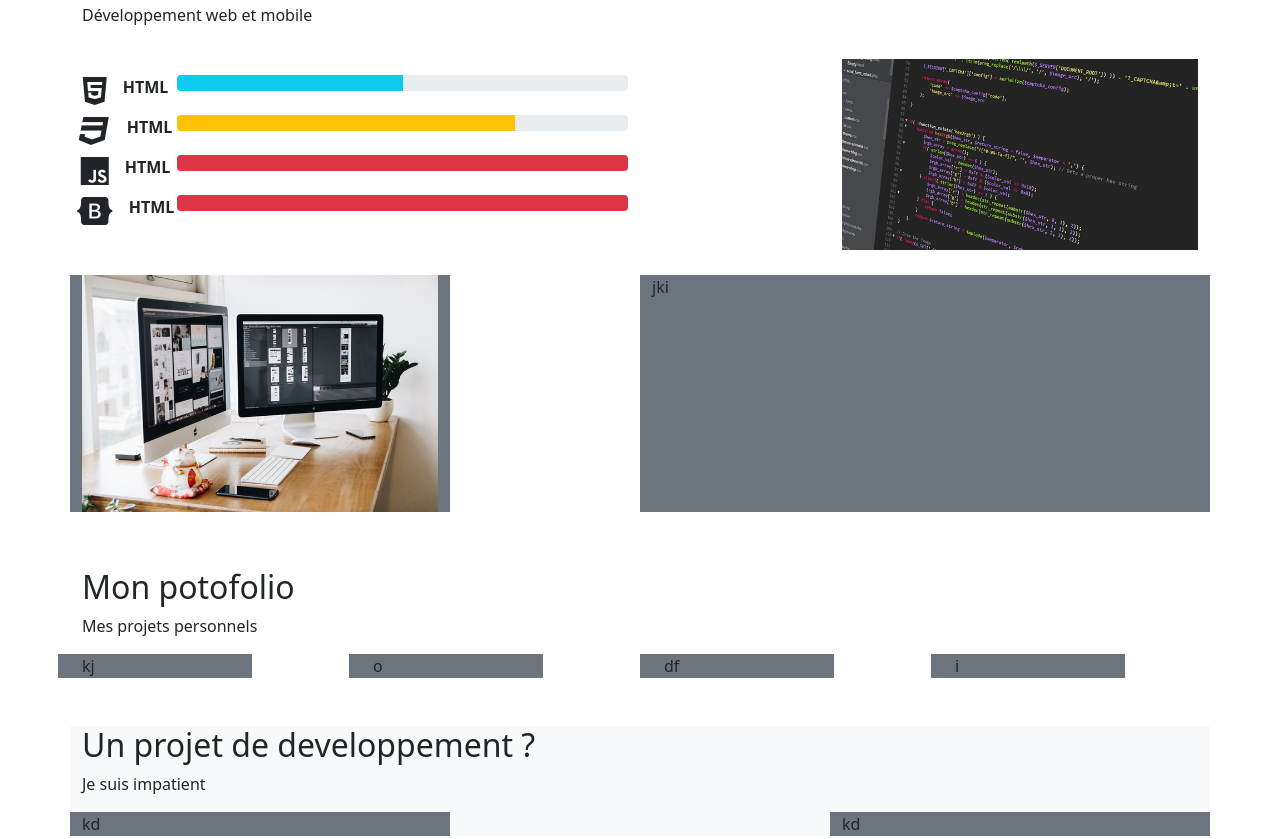
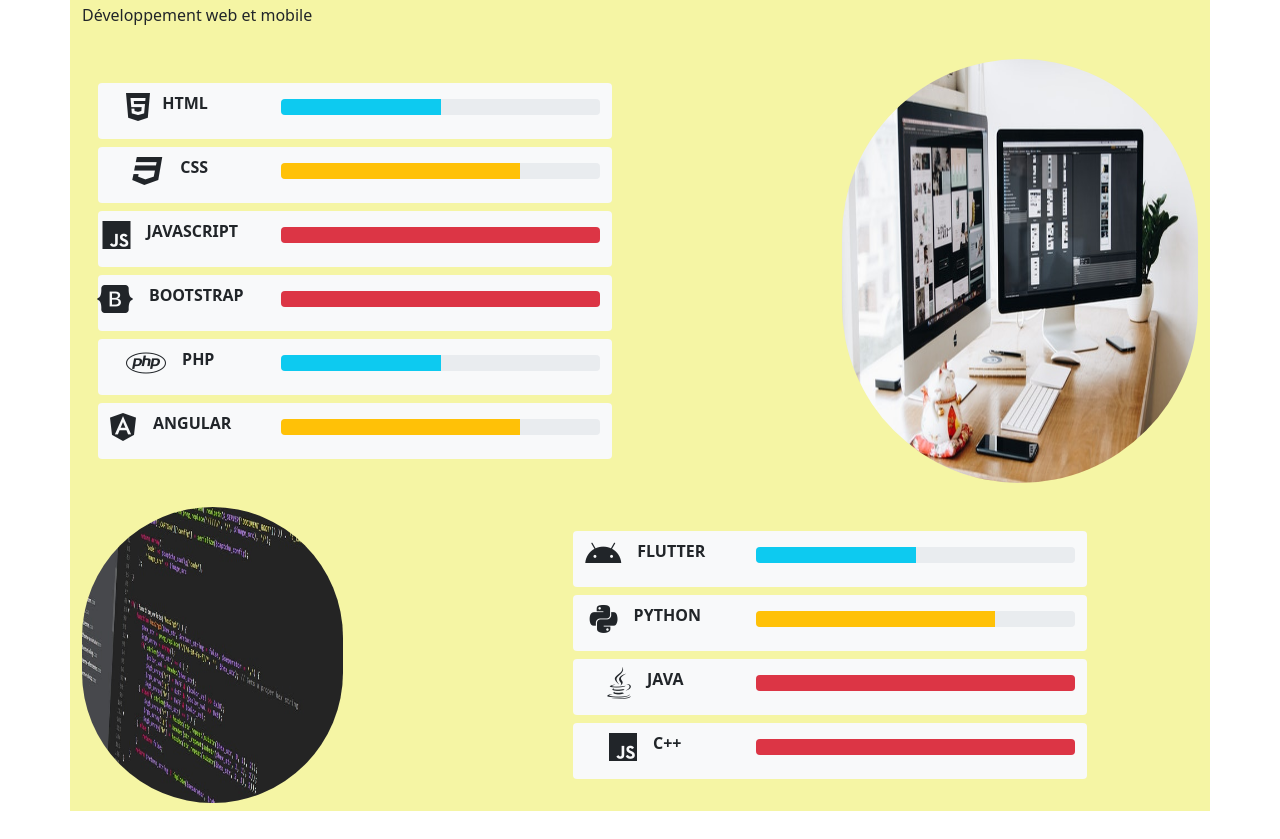
Before and after one commit to ValereCode/portofolio, a plain HTML site: page portofolio/index.html in a window 1280 px wide. Shown: the part 764-1603 px from the top of the page. Drawn offline with nearby package versions, Linux system fonts and the light colour scheme.

Commit message:
les progress bar

```diff
--- a/portofolio/index.html
+++ b/portofolio/index.html
@@ -49,7 +49,7 @@
     </header>
 
     <main>
-        <section>
+        <section id="presentation">
             <div class="container my-3">
                 <div class="row gy-4 gx-md-3">
                     <div class="col-12 col-sm-6 text-center">
@@ -66,84 +66,176 @@
         </section>
 
         <section>
-            <div class="container bg-body bg-gradient">
+            <div class="container" id="expertise">
                 <div class="row my-2">
                     <h2>Mon expertise</h2> <br>
                     <p>Développement web et mobile</p>
                 </div>
+
                 <div class="row my-2">
                     <div class="col-12 col-md-6 my-2">
-                        <div class="py-3 bg-white">
-                            <div class="row">
-                                <div class="col-5 col-sm-4 col-md-3 col-xl-2">
+                        <div class="py-3 rounded">
+
+                            <div class="row bg-light mx-3 rounded-2 my-2">
+
+                                <div class="col-6 col-sm-5 col-md-4 col-xl-3 py-2">
                                     <div class="d-flex justify-content-center">
-                                        <i class="fab fa-brands fa-html5 fa-2x mx-3"></i>
-                                        <p class="fw-bolder">HTML</p>
+                                        <div class="col-4">
+                                            <i class="fab fa-brands fa-html5 fa-2x mx-3"></i>
+                                        </div>
+                                        <div class="col-6 offset-2">
+                                            <p class="fw-bolder">HTML</p>
+                                        </div>
                                     </div>
                                 </div>
-                                <div class="col">
+
+                                <div class="col offset-1 py-3">
                                     <div class="progress">
                                         <div class="progress-bar bg-info" role="progressbar" style="width: 50%" aria-valuenow="50" aria-valuemin="0" aria-valuemax="100"></div>
                                     </div>
                                 </div>
                             </div>
 
-                            <div class="row">
-                                <div class="col-5 col-sm-4 col-md-3 col-xl-2">
+                            <div class="row bg-light mx-3 rounded-2 my-2">
+                                <div class="col-6 col-sm-5 col-md-4 col-xl-3 py-2">
                                     <div class="d-flex justify-content-center">
                                         <i class="fab fa-brands fa-css3 fa-2x mx-3"></i>
-                                        <p class="fw-bolder">HTML</p>
+                                        <p class="fw-bolder">CSS</p>
                                     </div>
                                 </div>
-                                <div class="col">
+                                <div class="col offset-1 py-3">
                                     <div class="progress">
                                         <div class="progress-bar bg-warning" role="progressbar" style="width: 75%" aria-valuenow="75" aria-valuemin="0" aria-valuemax="100"></div>
                                     </div>
                                 </div>
                             </div>
 
-                            <div class="row">
-                                <div class="col-5 col-sm-4 col-md-3 col-xl-2">
+                            <div class="row bg-light mx-3 rounded-2 my-2">
+                                <div class="col-6 col-sm-5 col-md-4 col-xl-3 py-2">
                                     <div class="d-flex justify-content-center">
                                         <i class="fab fa-brands fa-js fa-2x mx-3"></i>
-                                        <p class="fw-bolder">HTML</p>
+                                        <p class="fw-bolder">JAVASCRIPT</p>
                                     </div>
                                 </div>
-                                <div class="col">
+                                <div class="col offset-1 py-3">
                                     <div class="progress">
                                         <div class="progress-bar bg-danger" role="progressbar" style="width: 100%" aria-valuenow="100" aria-valuemin="0" aria-valuemax="100"></div>
                                     </div>
                                 </div>
                             </div>
 
-                            <div class="row">
-                                <div class="col-5 col-sm-4 col-md-3 col-xl-2">
+                            <div class="row bg-light mx-3 rounded-2 my-2">
+                                <div class="col-6 col-sm-5 col-md-4 col-xl-3 py-2">
                                     <div class="d-flex justify-content-center">
                                         <i class="fab fa-brands fa-bootstrap fa-2x mx-3"></i>
-                                        <p class="fw-bolder">HTML</p>
+                                        <p class="fw-bolder">BOOTSTRAP</p>
                                     </div>
                                 </div>
-                                <div class="col">
+                                <div class="col offset-1 py-3">
+                                    <div class="progress">
+                                        <div class="progress-bar bg-danger" role="progressbar" style="width: 100%" aria-valuenow="100" aria-valuemin="0" aria-valuemax="100"></div>
+                                    </div>
+                                </div>
+                            </div>
+
+                            <div class="row bg-light mx-3 rounded-2 my-2">
+                                <div class="col-6 col-sm-4 col-md-4 col-xl-3 py-2">
+                                    <div class="d-flex justify-content-center">
+                                        <i class="fab fa-brands fa-php fa-2x mx-3"></i>
+                                        <p class="fw-bolder">PHP</p>
+                                    </div>
+                                </div>
+                                <div class="col offset-1 py-3">
+                                    <div class="progress">
+                                        <div class="progress-bar bg-info" role="progressbar" style="width: 50%" aria-valuenow="50" aria-valuemin="0" aria-valuemax="100"></div>
+                                    </div>
+                                </div>
+                            </div>
+
+                            <div class="row bg-light mx-3 rounded-2 my-2">
+                                <div class="col-6 col-sm-5 col-md-4 col-xl-3 py-2">
+                                    <div class="d-flex justify-content-center">
+                                        <i class="fab fa-brands fa-angular fa-2x mx-3"></i>
+                                        <p class="fw-bolder">ANGULAR</p>
+                                    </div>
+                                </div>
+                                <div class="col offset-1 py-3">
+                                    <div class="progress">
+                                        <div class="progress-bar bg-warning" role="progressbar" style="width: 75%" aria-valuenow="75" aria-valuemin="0" aria-valuemax="100"></div>
+                                    </div>
+                                </div>
+                            </div>
+
+                        </div>
+                    </div>
+                    <div class="col offset-md-2 my-2">
+                        <img src="design.jpg" alt="design" class="w-100 h-100 rounded-pill">
+                    </div>
+                </div>
+
+                <div class="row my-2">
+                    <div class="col-12 col-md-3 my-2 border-primary">
+                        <img src="code.jpg" alt="code" class="w-100 h-100 rounded-pill">
+                    </div>
+                    <div class="col-12 col-md-6 offset-md-2 my-2">
+                        <div class="py-3 rounded">
+
+                            <div class="row bg-light mx-3 rounded-2 my-2">
+                                <div class="col-6 col-sm-5 col-md-4 col-xl-3 py-2">
+                                    <div class="d-flex justify-content-center">
+                                        <i class="fab fa-brands fa-android fa-2x mx-3"></i>
+                                        <p class="fw-bolder">FLUTTER</p>
+                                    </div>
+                                </div>
+                                <div class="col offset-1 py-3">
+                                    <div class="progress">
+                                        <div class="progress-bar bg-info" role="progressbar" style="width: 50%" aria-valuenow="50" aria-valuemin="0" aria-valuemax="100"></div>
+                                    </div>
+                                </div>
+                            </div>
+
+                            <div class="row bg-light mx-3 rounded-2 my-2">
+                                <div class="col-6 col-sm-5 col-md-4 col-xl-3 py-2">
+                                    <div class="d-flex justify-content-center">
+                                        <i class="fab fa-brands fa-python fa-2x mx-3"></i>
+                                        <p class="fw-bolder">PYTHON</p>
+                                    </div>
+                                </div>
+                                <div class="col offset-1 py-3">
+                                    <div class="progress">
+                                        <div class="progress-bar bg-warning" role="progressbar" style="width: 75%" aria-valuenow="75" aria-valuemin="0" aria-valuemax="100"></div>
+                                    </div>
+                                </div>
+                            </div>
+
+                            <div class="row bg-light mx-3 rounded-2 my-2">
+                                <div class="col-6 col-sm-5 col-md-4 col-xl-3 py-2">
+                                    <div class="d-flex justify-content-center">
+                                        <i class="fab fa-brands fa-java fa-2x mx-3"></i>
+                                        <p class="fw-bolder">JAVA</p>
+                                    </div>
+                                </div>
+                                <div class="col offset-1 py-3">
+                                    <div class="progress">
+                                        <div class="progress-bar bg-danger" role="progressbar" style="width: 100%" aria-valuenow="100" aria-valuemin="0" aria-valuemax="100"></div>
+                                    </div>
+                                </div>
+                            </div>
+
+                            <div class="row bg-light mx-3 rounded-2 my-2">
+                                <div class="col-6 col-sm-5 col-md-4 col-xl-3 py-2">
+                                    <div class="d-flex justify-content-center">
+                                        <i class="fab fa-brands fa-js fa-2x mx-3"></i>
+                                        <p class="fw-bolder">C++</p>
+                                    </div>
+                                </div>
+                                <div class="col offset-1 py-3">
                                     <div class="progress">
                                         <div class="progress-bar bg-danger" role="progressbar" style="width: 100%" aria-valuenow="100" aria-valuemin="0" aria-valuemax="100"></div>
                                     </div>
                                 </div>
                             </div>
                         </div>
-
-
-
-                    </div>
-                    <div class="col-12 col-md-4 offset-md-2 my-2">
-                        <img src="code.jpg" alt="code" class="w-100">
-                    </div>
-                </div>
-                <div class="row my-2">
-                    <div class="bg-secondary col-12 col-md-4 my-2">
-                        <img src="design.jpg" alt="design" class="w-100">
-                    </div>
-                    <div class="bg-secondary col-12 col-md-6 offset-md-2 my-2">
-jki
                     </div>
                 </div>
             </div>
--- a/portofolio/styles.css
+++ b/portofolio/styles.css
@@ -1,3 +1,7 @@
-dv{
-    border: 2px solid rgb(216, 82, 82);
+#presentation {
+    background-color: azure;
 }
+
+#expertise {
+    background-color: rgb(245, 245, 164);
+}
```
